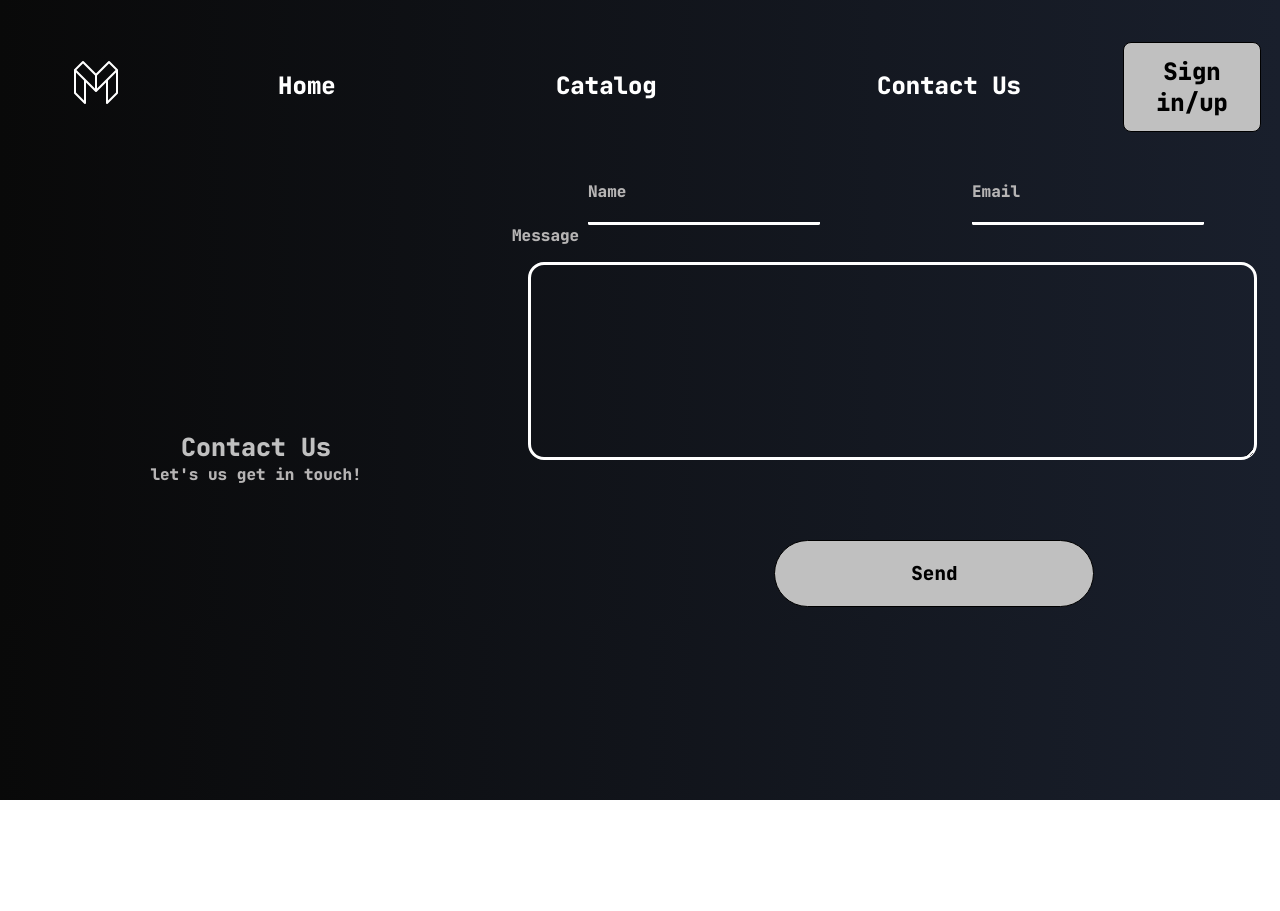
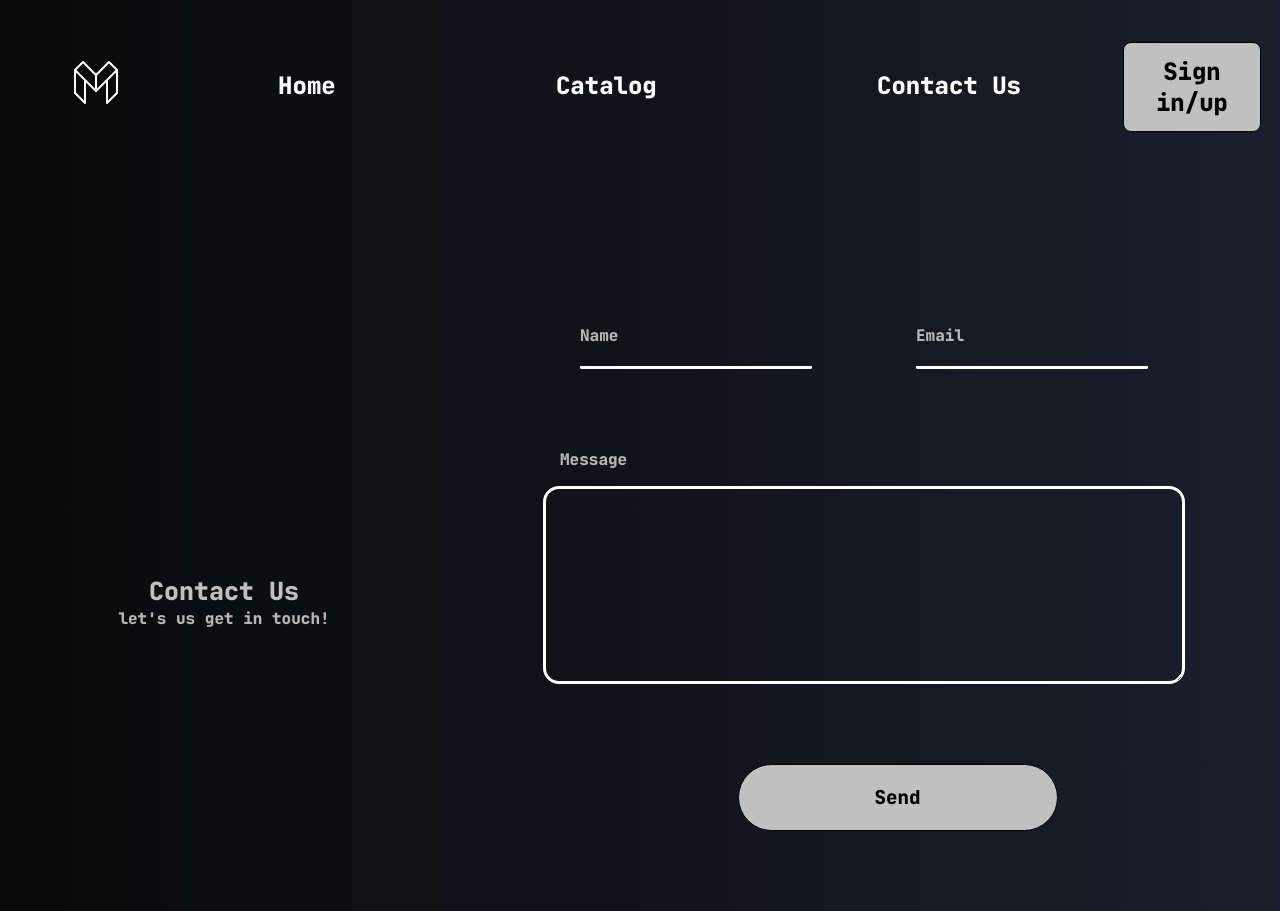
Before and after one commit to MysticalDawn/SWE363-Project, a React (Vite) app in the folder client/: page /contact in a window 1280 px wide. Before the commit the page ends 800 px from the top, so only its background shows below. Built offline with nearby package versions, Linux system fonts and the light colour scheme.

Commit message:
Few edits on contact us css

```diff
--- a/client/src/pages/contact_us.jsx
+++ b/client/src/pages/contact_us.jsx
@@ -9,7 +9,6 @@ export const ContactUs = () => {
         <h3>Contact Us</h3>
         <p>let's us get in touch!</p>
       </div>
-      <div className="contact-right-section">
         <form className="contactUs-form">
           <div className="name-email-contact">
             <div className="name-contact">
@@ -26,7 +25,7 @@ export const ContactUs = () => {
             </div>
           </div>
           <div className="message-contact">
-            <label htmlFor="message">Message</label>
+            <label htmlFor="message" className="contactUs-message-label">Message</label>
             <textarea
               name="message"
               className="contactUs-message-input"
@@ -34,7 +33,6 @@ export const ContactUs = () => {
           </div>
           <button className="login-btn">Send</button>
         </form>
-      </div>
     </div>
     </>
   );
--- a/client/src/styles/contact_us.css
+++ b/client/src/styles/contact_us.css
@@ -1,7 +1,7 @@
 .contact-wrapper {
   display: flex;
   width: 100%;
-  height: 100%;
+  min-height: 87vh;
 }
 
 .contact-left-section {
@@ -9,24 +9,21 @@
   flex-direction: column;
   justify-content: center;
   align-items: center;
+  align-self: center;
   width: 40%;
+  height: 100%;
 }
 
-.contact-right-section {
+
+.contactUs-form {
   width: 60%;
   height: 100%;
   display: flex;
   flex-direction: column;
   align-items: center;
-}
-
-.contactUs-form {
-  width: 100%;
-  height: 100%;
-  display: flex;
-  flex-direction: column;
-  align-items: center;
-  padding: 1rem;
+  justify-content: end;
+  align-self: center;
+  padding: 5rem;
 }
 
 .name-email-contact {
@@ -34,6 +31,8 @@
   width: 100%;
   height: 100%;
   justify-content: space-around;
+  align-self: center;
+  margin: 5rem;
 }
 
 .name-contact {
@@ -90,6 +89,10 @@
   box-shadow: 0 3px 0 0 white;
 }
 
+.contactUs-message-label {
+  margin-left: 2rem;
+}
+
 .message-contact {
   display: flex;
   flex-direction: column;
@@ -106,7 +109,6 @@
   outline: none;
   padding-left: 1rem;
   padding: 1rem;
-  margin: 1rem;
   font-size: 15px;
   font-family: "JetBrains Mono", monospace;
   background-color: transparent;
@@ -115,4 +117,5 @@
   -moz-border-radius: 1rem;
   -ms-border-radius: 1rem;
   -o-border-radius: 1rem;
+  align-self: center;
 }
--- a/client/src/styles/custom_nav.css
+++ b/client/src/styles/custom_nav.css
@@ -10,7 +10,6 @@ nav {
   padding: 2rem;
   width: 100%;
   font-size: 1.5rem;
-  /* position: fixed; */
   margin-bottom: 0.1rem;
 }
 
```
